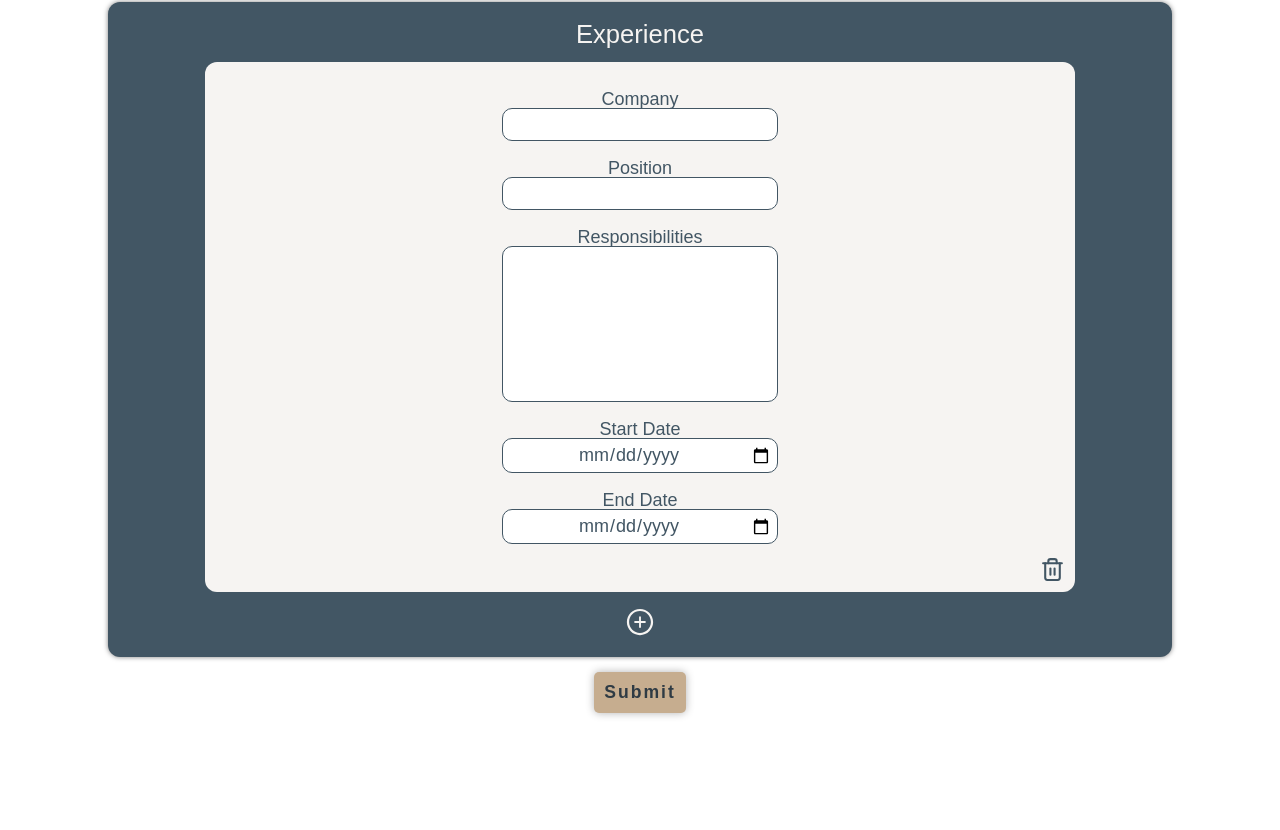
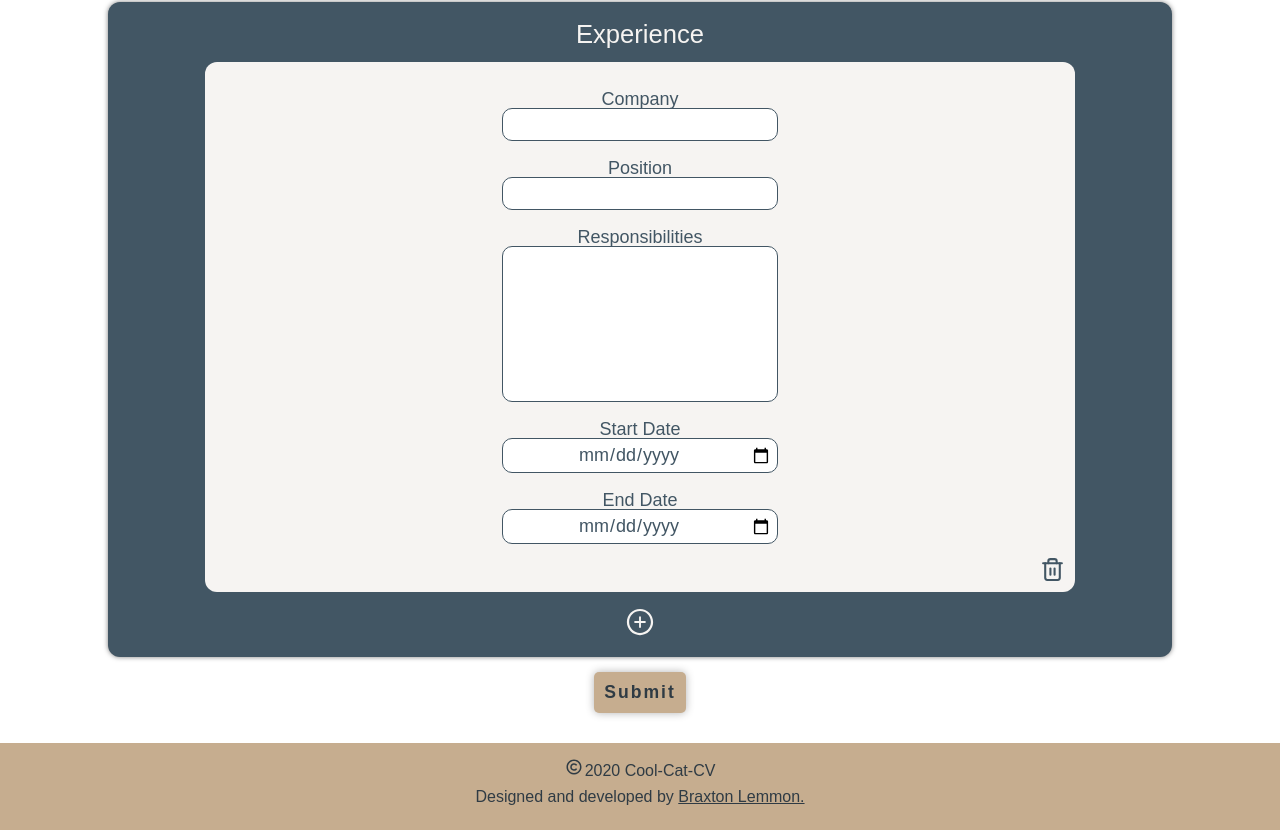
Before and after one commit to braxtonlemmon/cv-project-react, a React (Create React App) app: page / in a window 1280 px wide. Shown: the part 1262-2092 px from the top of the page. Before the commit the page ends 2005 px from the top, so only its background shows below. Built offline with nearby package versions, Linux system fonts and the light colour scheme; a web font is replaced by a local one.

Commit message:
Create Footer component.

```diff
--- a/src/App.js
+++ b/src/App.js
@@ -8,6 +8,7 @@ import Intro from './components/Intro';
 import Personal from './components/Personal';
 import Education from './components/Education';
 import Experience from './components/Experience';
+import Footer from './components/Footer';
 import { Button } from './components/Shared';
 
 const Wrapper = styled.div`
@@ -76,6 +77,7 @@ function App() {
           />
           <Button>Submit</Button>
         </Main>
+        <Footer />
       </Wrapper>
     </Theme>
   );
--- /dev/null
+++ b/src/components/Footer.jsx
@@ -0,0 +1,35 @@
+import React from 'react';
+import styled from 'styled-components';
+import { RiCopyrightLine } from 'react-icons/ri';
+
+const Wrapper = styled.footer`
+  color: ${props => props.theme.colors.darker};
+  display: flex;
+  flex-direction: column;
+  justify-content: center;
+  align-items: center;
+  width: 100%;
+  background: ${props => props.theme.colors.mid};
+  padding: 15px 0;
+  #copyright {
+    color: ${props => props.theme.colors.darker};
+    margin-right: 2px;
+  }
+  a {
+    color: ${props => props.theme.colors.darker};
+  }
+  div {
+    margin-bottom: 10px;
+  }
+`;
+
+function Footer() {
+  return (
+    <Wrapper>
+      <div><RiCopyrightLine id="copyright" size={18} />2020 Cool-Cat-CV</div>
+      <div>Designed and developed by <a href="https://www.braxtonlemmon.com" target="_blank" rel="noopener noreferrer">Braxton Lemmon.</a></div>
+    </Wrapper>
+  )
+}
+
+export default Footer;
```
